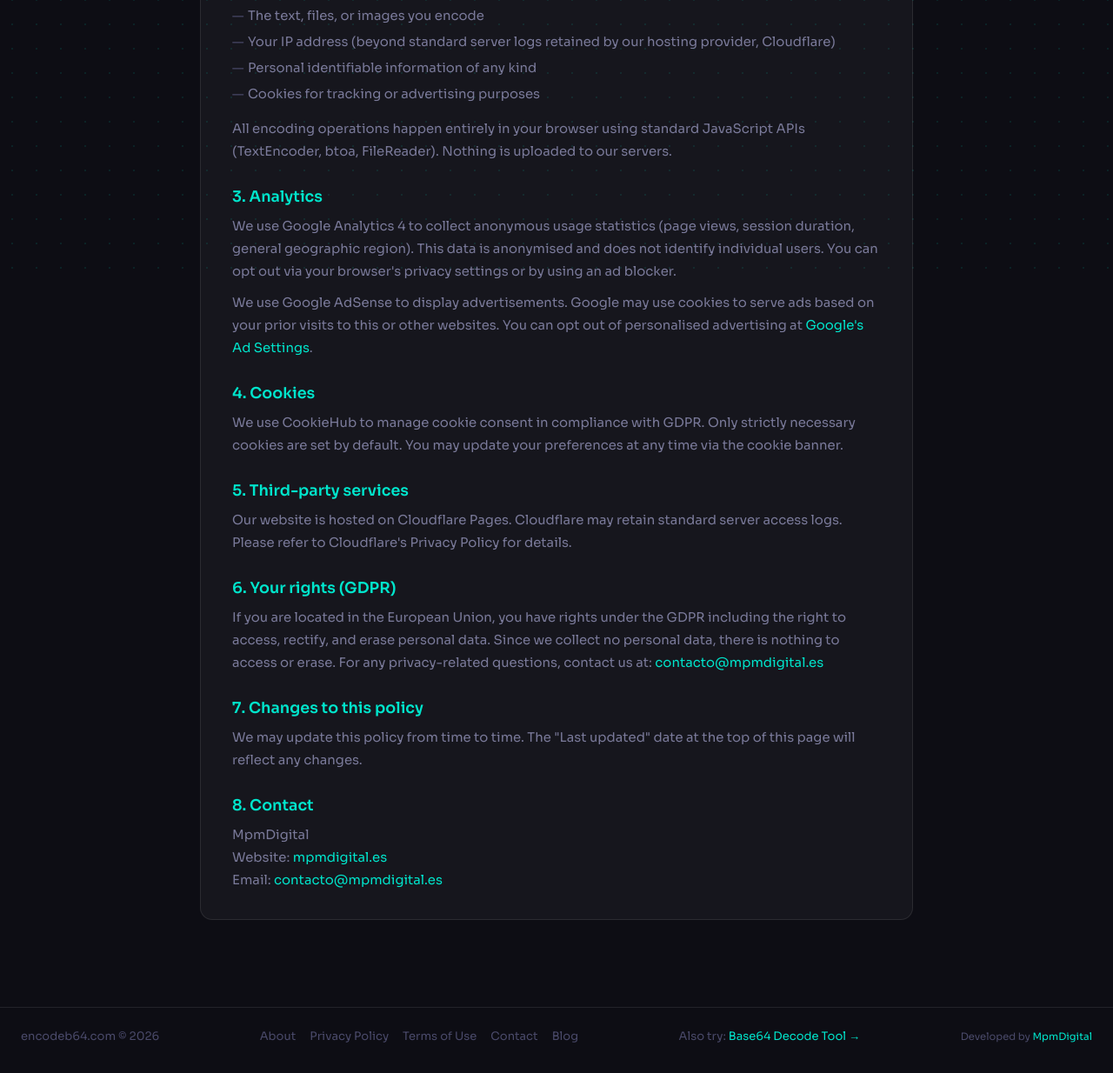
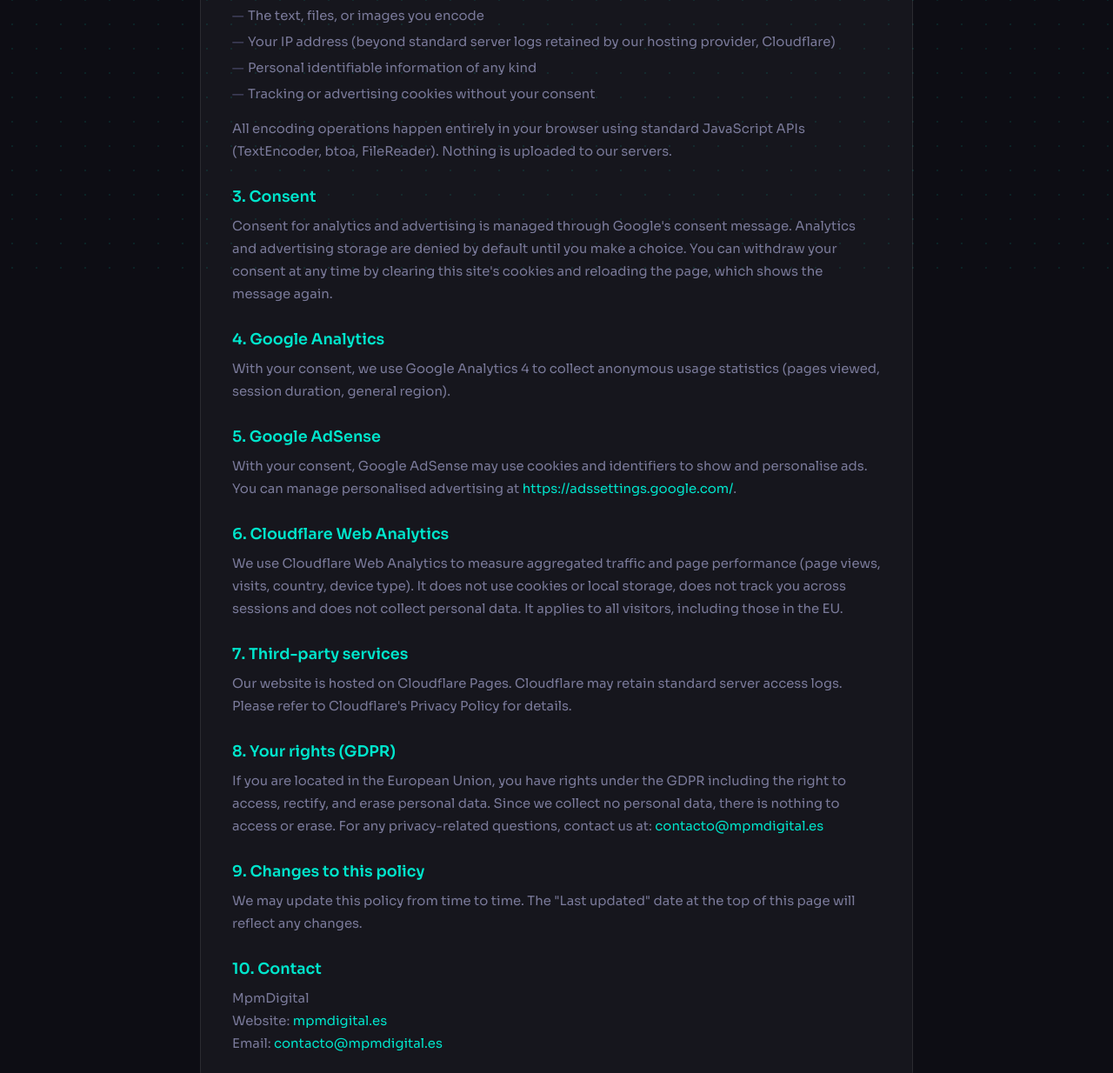
Before and after one commit to MarkysPM/encodeb64, a plain HTML site: page privacy-policy/index.html in a window 1280 px wide. Shown: the part 490-1724 px from the top of the page at 87% size. Drawn offline with Linux system fonts and the light colour scheme.

Commit message:
Privacy policy: drop CookieHub; describe Google consent, GA4, AdSense and Cloudflare Web Analytics
Co-Authored-By: Claude Sonnet 5.5 <noreply@anthropic.com>

```diff
--- a/privacy-policy/index.html
+++ b/privacy-policy/index.html
@@ -332,7 +332,7 @@
     <h1>Privacy <span style="color:var(--cyan)">Policy</span></h1>
   </div>
   <div class="glass-card">
-    <span class="last-updated">Last updated: August 2026</span>
+    <span class="last-updated">Last updated: November 2026</span>
     <h2>1. Overview</h2>
     <p>encodeb64.com is operated by MpmDigital (<a href="https://mpmdigital.es/" rel="noopener noreferrer" target="_blank">mpmdigital.es</a>). This Privacy Policy explains how we handle information when you use our website.</p>
     <h2>2. Data we do NOT collect</h2>
@@ -341,21 +341,24 @@
       <li>The text, files, or images you encode</li>
       <li>Your IP address (beyond standard server logs retained by our hosting provider, Cloudflare)</li>
       <li>Personal identifiable information of any kind</li>
-      <li>Cookies for tracking or advertising purposes</li>
+      <li>Tracking or advertising cookies without your consent</li>
     </ul>
     <p>All encoding operations happen entirely in your browser using standard JavaScript APIs (TextEncoder, btoa, FileReader). Nothing is uploaded to our servers.</p>
-    <h2>3. Analytics</h2>
-    <p>We use Google Analytics 4 to collect anonymous usage statistics (page views, session duration, general geographic region). This data is anonymised and does not identify individual users. You can opt out via your browser's privacy settings or by using an ad blocker.</p>
-    <p>We use Google AdSense to display advertisements. Google may use cookies to serve ads based on your prior visits to this or other websites. You can opt out of personalised advertising at <a href="https://adssettings.google.com/" rel="noopener noreferrer" target="_blank">Google's Ad Settings</a>.</p>
-    <h2>4. Cookies</h2>
-    <p>We use CookieHub to manage cookie consent in compliance with GDPR. Only strictly necessary cookies are set by default. You may update your preferences at any time via the cookie banner.</p>
-    <h2>5. Third-party services</h2>
+    <h2>3. Consent</h2>
+    <p>Consent for analytics and advertising is managed through Google's consent message. Analytics and advertising storage are denied by default until you make a choice. You can withdraw your consent at any time by clearing this site's cookies and reloading the page, which shows the message again.</p>
+    <h2>4. Google Analytics</h2>
+    <p>With your consent, we use Google Analytics 4 to collect anonymous usage statistics (pages viewed, session duration, general region).</p>
+    <h2>5. Google AdSense</h2>
+    <p>With your consent, Google AdSense may use cookies and identifiers to show and personalise ads. You can manage personalised advertising at <a href="https://adssettings.google.com/" rel="noopener noreferrer" target="_blank">https://adssettings.google.com/</a>.</p>
+    <h2>6. Cloudflare Web Analytics</h2>
+    <p>We use Cloudflare Web Analytics to measure aggregated traffic and page performance (page views, visits, country, device type). It does not use cookies or local storage, does not track you across sessions and does not collect personal data. It applies to all visitors, including those in the EU.</p>
+    <h2>7. Third-party services</h2>
     <p>Our website is hosted on Cloudflare Pages. Cloudflare may retain standard server access logs. Please refer to Cloudflare's Privacy Policy for details.</p>
-    <h2>6. Your rights (GDPR)</h2>
+    <h2>8. Your rights (GDPR)</h2>
     <p>If you are located in the European Union, you have rights under the GDPR including the right to access, rectify, and erase personal data. Since we collect no personal data, there is nothing to access or erase. For any privacy-related questions, contact us at: <a href="mailto:contacto@mpmdigital.es">contacto@mpmdigital.es</a></p>
-    <h2>7. Changes to this policy</h2>
+    <h2>9. Changes to this policy</h2>
     <p>We may update this policy from time to time. The "Last updated" date at the top of this page will reflect any changes.</p>
-    <h2>8. Contact</h2>
+    <h2>10. Contact</h2>
     <p>MpmDigital<br>Website: <a href="https://mpmdigital.es/" rel="noopener noreferrer" target="_blank">mpmdigital.es</a><br>Email: <a href="mailto:contacto@mpmdigital.es">contacto@mpmdigital.es</a></p>
   </div>
 </main>
```
